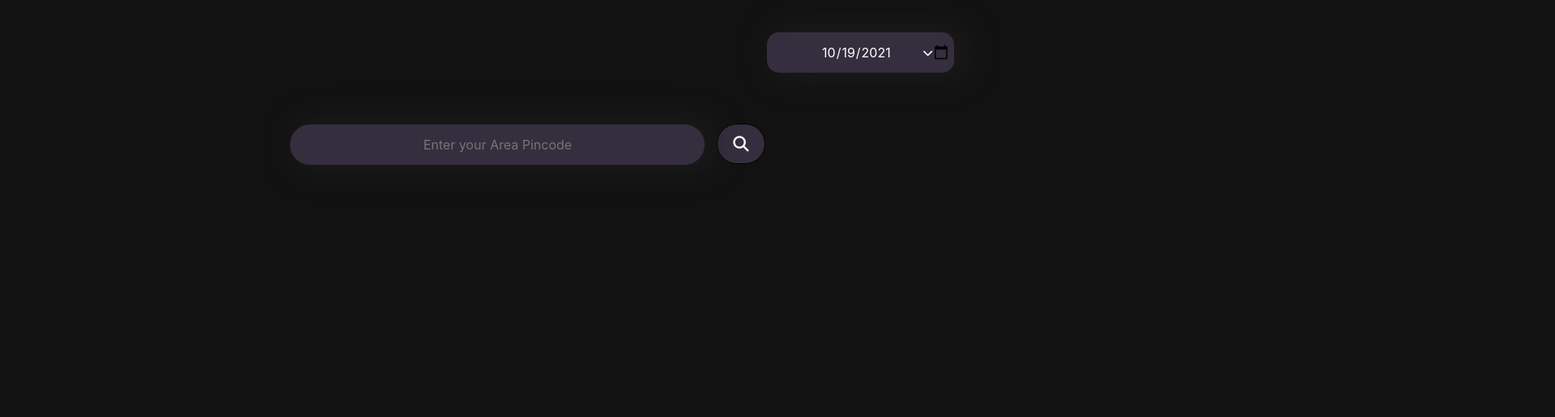
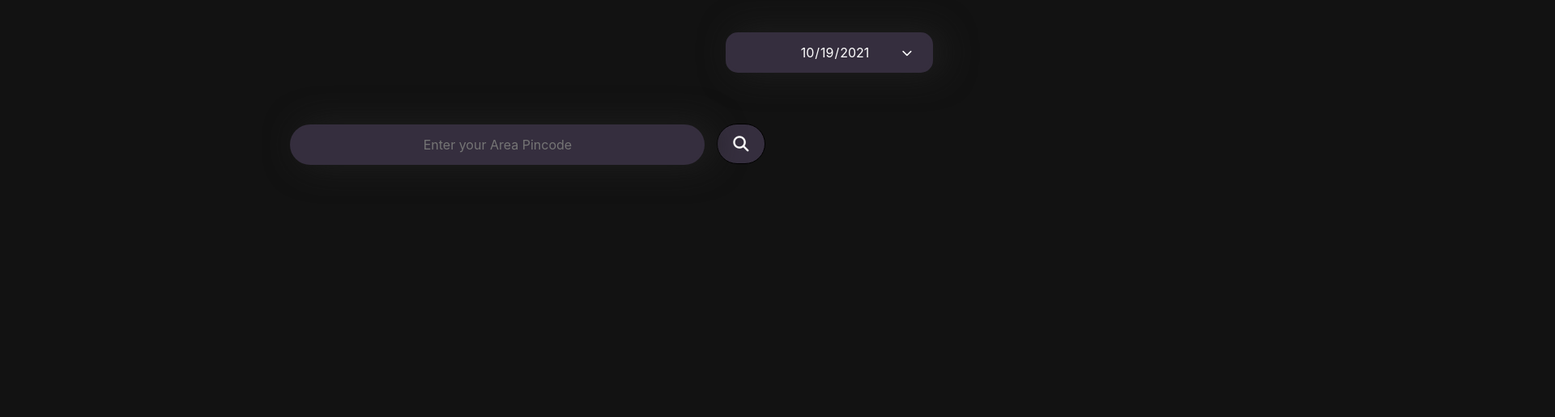
Before and after one commit to D-G-X/IP-PROJECT-Covid-Centre-Tracker, a plain HTML site: page index.html in a window 1280 px wide. Shown: the part 100-616 px from the top of the page at 81% size, 1920 px wide, since content can reach past the window. Drawn offline with nearby package versions, Linux system fonts and the light colour scheme; a web font is replaced by a local one.

Commit message:
Add files via upload

```diff
--- a/style1.css
+++ b/style1.css
@@ -122,8 +122,8 @@ body{
     /*border: 1px solid white;*/
     /*background: #121212;*/
     border-radius: 15px;
-	width: 18%;
-	margin-left: 74%;
+	width: 20%;
+	margin-left: 70%;
     text-align: center;
     font-size: 1em;
     z-index: 1;
@@ -144,15 +144,11 @@ body{
 .fa-chevron-down{
     color: white;
     z-index: 1;
-    /*border: 1px solid white;*/
-    margin-left: 74%;
-    width: 100%;
-    position: absolute;
-    top: 20px;
-    left:15%;
+    position: fixed;
+    top: 160px;
+    left:87%;
     font-size: 0.8rem;
 }
-
 input:focus,button:focus, textarea:focus, select:focus{
     outline: none;
 }
@@ -252,14 +248,8 @@ footer{
 	text-decoration: underline;
 }
 
-input[type="date"]::-webkit-calendar-picker-indicator {
-    color: rgba(256, 256, 256, 1);
-    /*opacity: 1;*/
-    display: block;
-    /*background: white;*/
-    width: 20px;
-    height: 20px;
-    border-width: thin;
+input::-webkit-calendar-picker-indicator{
+    display: none;
 }
 
 
@@ -507,12 +497,9 @@ input[type="date"]::-webkit-calendar-picker-indicator {
     .fa-chevron-down{
         color: white;
         z-index: 1;
-    /*border: 1px solid white;*/
-    margin-left: 74%;
-    width: 100%;
-    position: absolute;
-    top: 18px;
-    left:5%;
+        position: fixed;
+        top: 160px;
+        left:77%;
     }
 }
 @media(max-width: 364px){
```
Lines whose indentation alone changed are shown as unchanged.
